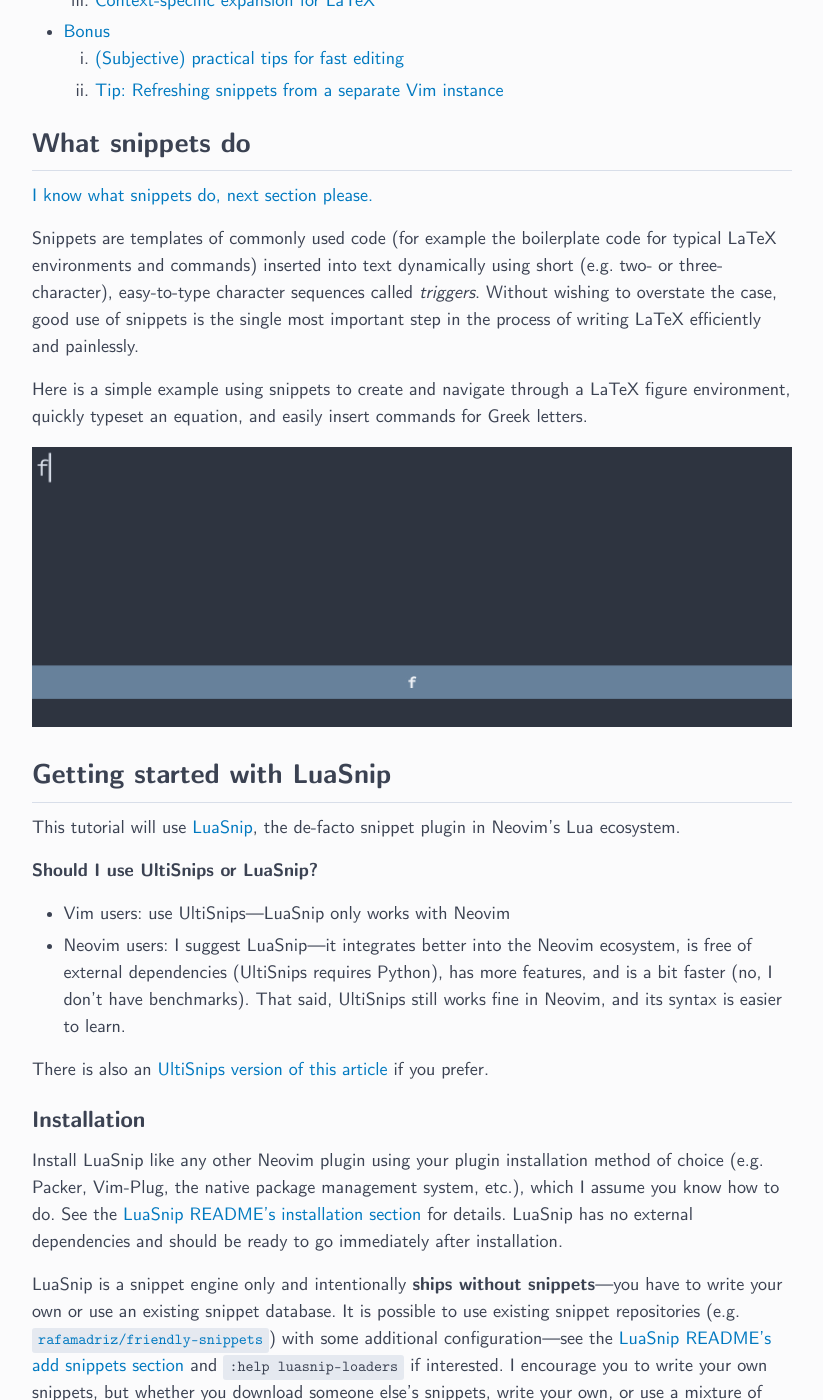
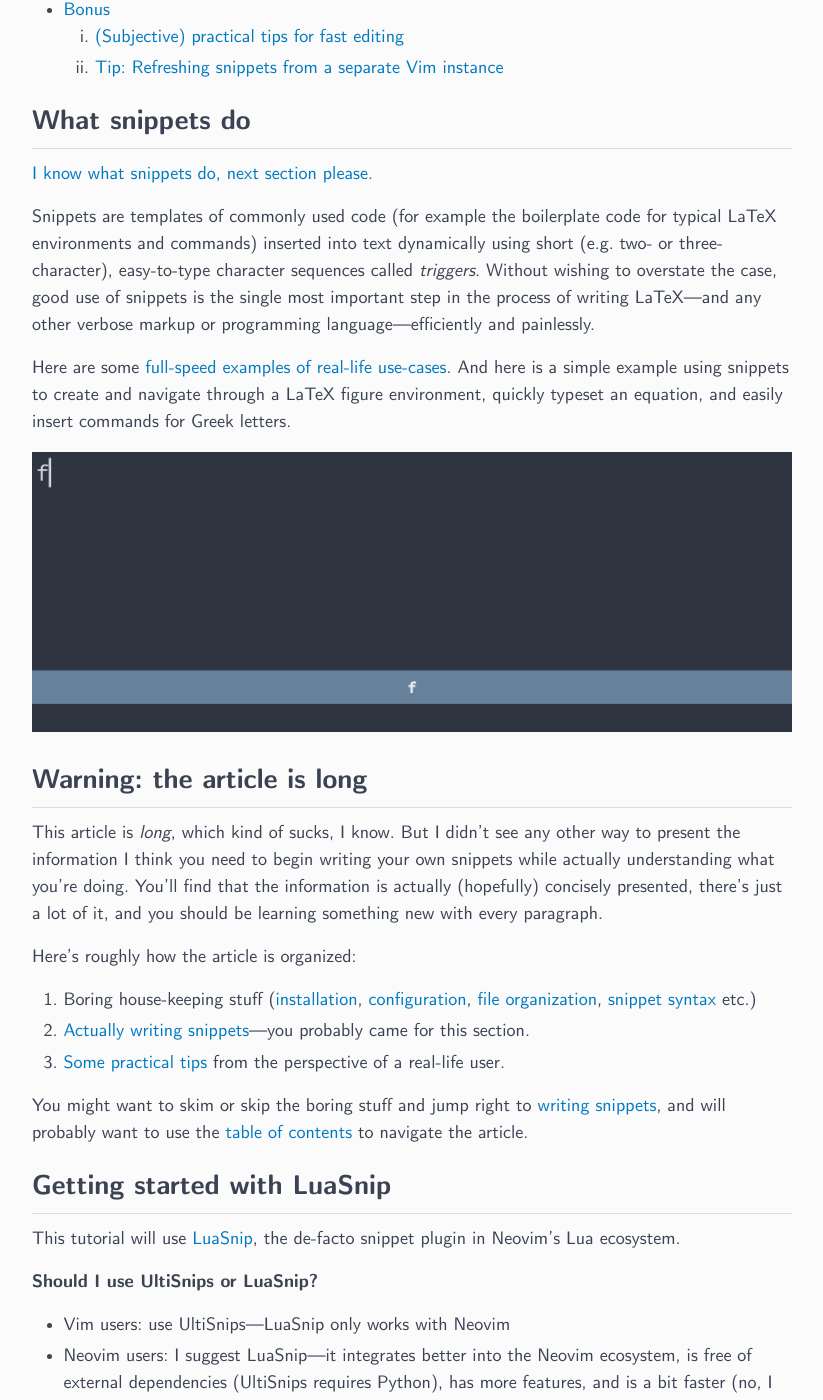
Before and after one commit to ejmastnak/ejmastnak.github.io, a Jekyll site: the page built from tutorials/vim-latex/luasnip.md, in a window 1280 px wide and 1400 px high, scrolled down 1585 px. Shown: the whole window, without its empty margins (228-1051 px from the left). Built offline with Jekyll 4.4.1, drawn with Linux system fonts in a browser that asks for light colours; some of the changed text lies outside the part shown.

Commit message:
(luasnip): make article more reader-friendly

```diff
--- a/tutorials/vim-latex/luasnip.md
+++ b/tutorials/vim-latex/luasnip.md
@@ -17,10 +17,9 @@ date_last_mod: 2022-10-10 19:35:21 +0200
 
 {% include date.html %}
 
-This article covers snippets, which are templates of commonly reused code that, when used properly, will dramatically speed up your writing of LaTeX.
-You might be interested in the article for two reasons:
+You might be interested in this article for two reasons:
 
-1. As a standalone guide to writing snippets with the LuaSnip plugin (yes, the article is LaTeX-flavored, but it is applicable to any language).
+1. As a standalone guide to writing snippets with the LuaSnip plugin (yes, the article is LaTeX-heavy, but it is applicable to any language or workflow).
 1. As part two in a [seven-part series]({% link tutorials/vim-latex/intro.md %}) explaining how to use the Vim or Neovim text editors to efficiently write LaTeX documents.
 
 [There is also an UltiSnips version of this article.]({% link tutorials/vim-latex/ultisnips.md %})
@@ -29,6 +28,7 @@ You might be interested in the article for two reasons:
 <!-- vim-markdown-toc GFM -->
 
 * [What snippets do](#what-snippets-do)
+* [Warning: the article is long](#warning-the-article-is-long)
 * [Getting started with LuaSnip](#getting-started-with-luasnip)
   * [Installation](#installation)
   * [Two config settings for later](#two-config-settings-for-later)
@@ -41,7 +41,7 @@ You might be interested in the article for two reasons:
 * [Snippet anatomy](#snippet-anatomy)
   * [Setting snippet parameters](#setting-snippet-parameters)
   * [A common shortcut you'll see in the wild](#a-common-shortcut-youll-see-in-the-wild)
-* [Enough LuaSnip syntax to cover most use cases](#enough-luasnip-syntax-to-cover-most-use-cases)
+* [Actually writing snippets](#actually-writing-snippets)
   * [Text node](#text-node)
   * [Insert node](#insert-node)
   * [Format: a human-friendly syntax for writing snippets](#format-a-human-friendly-syntax-for-writing-snippets)
@@ -68,14 +68,29 @@ You might be interested in the article for two reasons:
 
 ## What snippets do
 
-[I know what snippets do, next section please.](#getting-started-with-luasnip)
+[I know what snippets do, next section please.](#warning-the-article-is-long)
 
 Snippets are templates of commonly used code (for example the boilerplate code for typical LaTeX environments and commands) inserted into text dynamically using short (e.g. two- or three-character), easy-to-type character sequences called *triggers*.
-Without wishing to overstate the case, good use of snippets is the single most important step in the process of writing LaTeX efficiently and painlessly.
+Without wishing to overstate the case, good use of snippets is the single most important step in the process of writing LaTeX---and any other verbose markup or programming language---efficiently and painlessly.
 
-Here is a simple example using snippets to create and navigate through a LaTeX figure environment, quickly typeset an equation, and easily insert commands for Greek letters.
+Here are some [full-speed examples of real-life use-cases](https://www.youtube.com/watch?v=P7iMX1lqGnU).
+And here is a simple example using snippets to create and navigate through a LaTeX figure environment, quickly typeset an equation, and easily insert commands for Greek letters.
 
 <image src="/assets/images/vim-latex/ultisnips/demo.gif" alt="Writing LaTeX quickly with autotrigger snippets"  />
+
+## Warning: the article is long
+
+This article is *long*, which kind of sucks, I know.
+But I didn't see any other way to present the information I think you need to begin writing your own snippets while actually understanding what you're doing.
+You'll find that the information is actually (hopefully) concisely presented, there's just a lot of it, and you should be learning something new with every paragraph.
+
+Here's roughly how the article is organized:
+
+1. Boring house-keeping stuff ([installation](#installation), [configuration](#two-config-settings-for-later), [file organization](#snippet-files-directories-and-loaders), [snippet syntax](#snippet-anatomy) etc.)
+1. [Actually writing snippets](#actually-writing-snippets)---you probably came for this section.
+1. [Some practical tips](#bonus) from the perspective of a real-life user.
+
+You might want to skim or skip the boring stuff and jump right to [writing snippets](#actually-writing-snippets), and will probably want to use the [table of contents](#contents-of-this-article) to navigate the article.
 
 ## Getting started with LuaSnip
 
@@ -91,8 +106,8 @@ There is also an  [UltiSnips version of this article]({% link tutorials/vim-late
 
 ### Installation
 
-Install LuaSnip like any other Neovim plugin using your plugin installation method of choice (e.g. Packer, Vim-Plug, the native package management system, etc.), which I assume you know how to do.
-See the [LuaSnip README's installation section](https://github.com/L3MON4D3/LuaSnip#install) for details.
+Install LuaSnip like any other Neovim plugin using your plugin installation method of choice (e.g. Packer, Vim-Plug, the native package management system, etc.).
+I assume you know how to install a plugin---see the [LuaSnip README's installation section](https://github.com/L3MON4D3/LuaSnip#install) for details if needed.
 LuaSnip has no external dependencies and should be ready to go immediately after installation.
 
 LuaSnip is a snippet engine only and intentionally **ships without snippets**---you have to write your own or use an existing snippet database.
@@ -472,7 +487,7 @@ You'll see this syntax a lot in the LuaSnip docs and on the Internet, so I wante
 
 That's all for setting snippet parameters---let's write some actual snippets!
 
-## Enough LuaSnip syntax to cover most use cases
+## Actually writing snippets
 
 **Goal of this section:** explain enough syntax to cover what a typical user will ever need from LuaSnip;
 after reading it you should have all the tools you need to set up an efficient LaTeX workflow.
```
Also changed, not shown: tutorials/vim-latex/ultisnips.md (+2 -3 lines).
